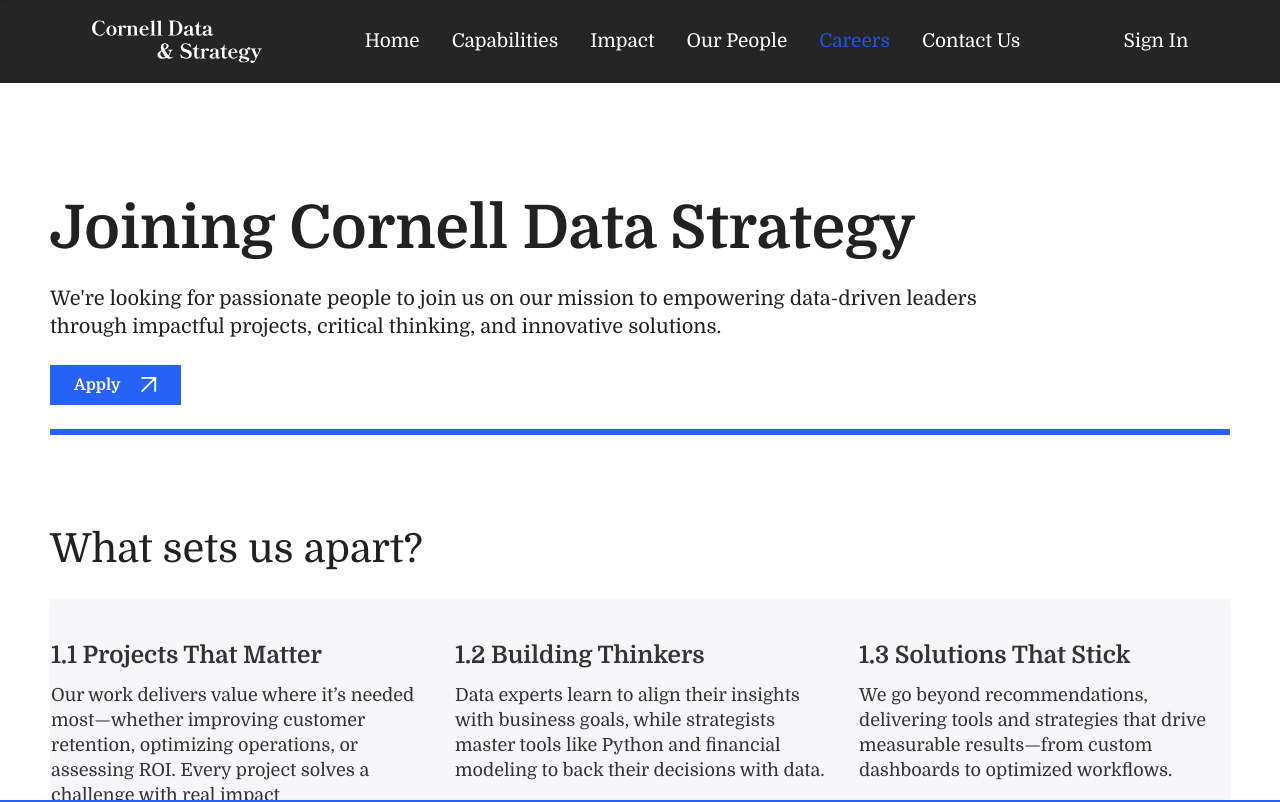
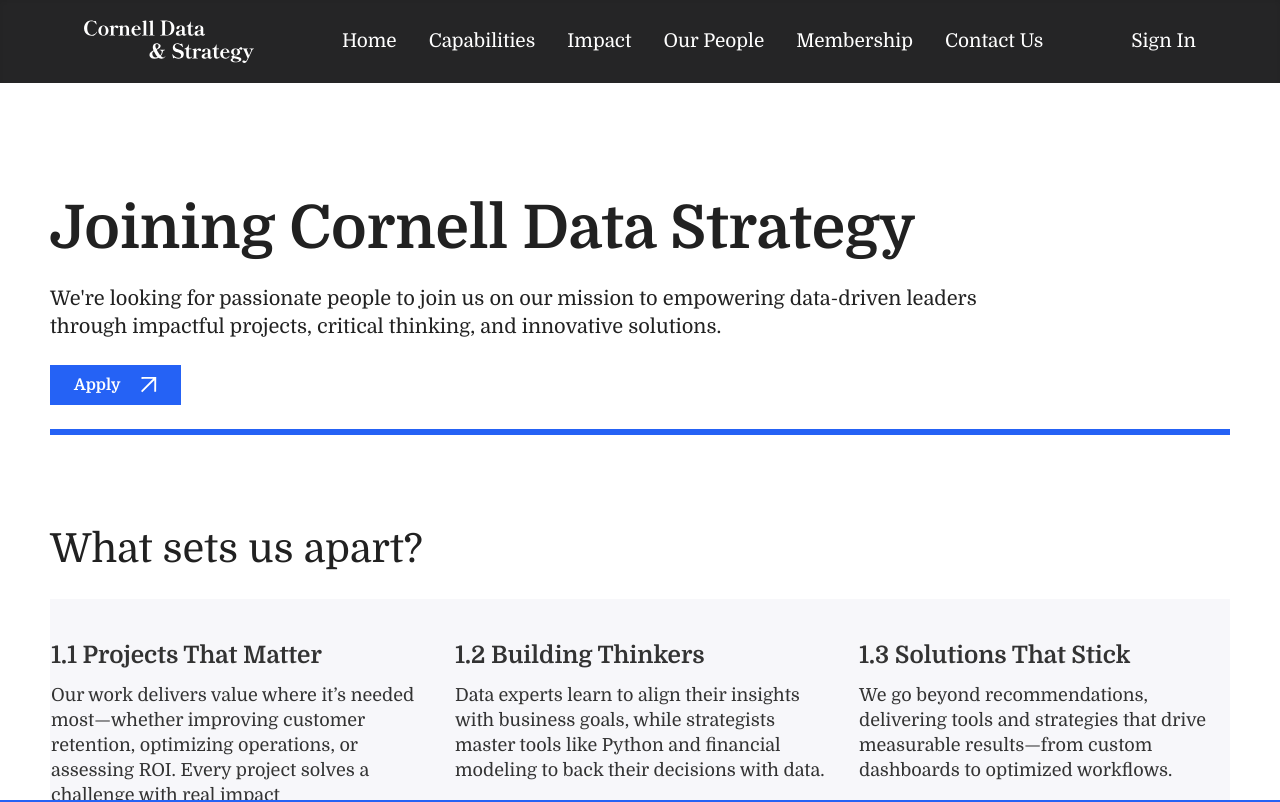
Before and after one commit to ahmed-52/cds, a React (Create React App) app in the folder frontend/: page /careers in a window 1280 px wide. Shown: the top 802 px of the page. Built offline with nearby package versions, Linux system fonts and the light colour scheme.

Commit message:
fixed dates

```diff
--- a/frontend/src/Home2.js
+++ b/frontend/src/Home2.js
@@ -437,7 +437,7 @@
                 href="/careers"
                 className="block py-1 text-white text-[18px] font-gs group relative hover:text-[#c3c3c3]"
               >
-                Careers
+                Membership
                 <span
                   className="absolute inset-x-0 bottom-1.5 w-[70px] h-0.5 bg-[#1E53EF] transform origin-left scale-x-0 group-hover:scale-x-100 transition-transform duration-700 ease-out"
                 ></span>
--- a/frontend/src/components/About.js
+++ b/frontend/src/components/About.js
@@ -444,7 +444,7 @@
         href="/careers"
         className="block py-1 text-white text-[18px] font-gs group relative hover:text-[#c3c3c3]"
       >
-        Careers
+        Membership
         <span
           className="absolute inset-x-0 bottom-1.5 w-[70px] h-0.5 bg-[#1E53EF] transform origin-left scale-x-0 group-hover:scale-x-100 transition-transform duration-700 ease-out"
         ></span>
--- a/frontend/src/components/Careers.js
+++ b/frontend/src/components/Careers.js
@@ -134,15 +134,16 @@
                                             {/* 2) Club Info Session */}
                                             <div className="relative mb-10">
                                                 <div className="absolute -left-[33px] top-1.5 bg-white w-4 h-4 rounded-full" />
-                                                <p className="text-sm mb-1">February 4th &amp; 6th</p>
+                                                <p className="text-sm mb-1">February 4th &amp; 5th</p>
                                                 <p className="text-lg font-semibold mb-0.5">Club Info Session</p>
-                                                <p className="text-sm">Location: TBD</p>
+                                                <p className="text-sm mb-1">Feb 4th: Warren Hall <strong>B51 </strong>5-6pm</p>
+                                                <p className="text-sm">Feb 5th: Warren Hall <strong>150 </strong>5-6pm</p>
                                             </div>
 
                                             {/* 3) Resume & Interview Workshop */}
                                             <div className="relative mb-10">
                                                 <div className="absolute -left-[33px] top-1.5 bg-white w-4 h-4 rounded-full" />
-                                                <p className="text-sm mb-1">February 8th</p>
+                                                <p className="text-sm mb-1">February 6th</p>
                                                 <p className="text-lg font-semibold mb-0.5">Resume &amp; Interview Workshop</p>
                                                 <p className="text-sm">Location: TBD</p>
                                             </div>
@@ -346,7 +347,7 @@
                                 href="/careers"
                                 className="block py-1 text-white text-[18px] font-gs group relative hover:text-[#c3c3c3]"
                             >
-                                Careers
+                                Membership
                                 <span
                                     className="absolute inset-x-0 bottom-1.5 w-[70px] h-0.5 bg-[#1E53EF] transform origin-left scale-x-0 group-hover:scale-x-100 transition-transform duration-700 ease-out"
                                 ></span>
--- a/frontend/src/components/Contact.js
+++ b/frontend/src/components/Contact.js
@@ -238,7 +238,7 @@
                 href="/careers"
                 className="block py-1 text-white text-[18px] font-gs group relative hover:text-[#c3c3c3]"
               >
-                Careers
+                Membership
                 <span
                   className="absolute inset-x-0 bottom-1.5 w-[70px] h-0.5 bg-[#1E53EF] transform origin-left scale-x-0 group-hover:scale-x-100 transition-transform duration-700 ease-out"
                 ></span>
--- a/frontend/src/components/Project.js
+++ b/frontend/src/components/Project.js
@@ -245,7 +245,7 @@
                                 href="/careers"
                                 className="block py-1 text-white text-[18px] font-gs group relative hover:text-[#c3c3c3]"
                             >
-                                Careers
+                                Membership
                                 <span
                                     className="absolute inset-x-0 bottom-1.5 w-[70px] h-0.5 bg-[#1E53EF] transform origin-left scale-x-0 group-hover:scale-x-100 transition-transform duration-700 ease-out"
                                 ></span>
--- a/frontend/src/components/Services.js
+++ b/frontend/src/components/Services.js
@@ -325,7 +325,7 @@
                                 href="/careers"
                                 className="block py-1 text-white text-[18px] font-gs group relative hover:text-[#c3c3c3]"
                             >
-                                Careers
+                                Membership
                                 <span
                                     className="absolute inset-x-0 bottom-1.5 w-[70px] h-0.5 bg-[#1E53EF] transform origin-left scale-x-0 group-hover:scale-x-100 transition-transform duration-700 ease-out"
                                 ></span>
--- a/frontend/src/components/ui/Header.js
+++ b/frontend/src/components/ui/Header.js
@@ -49,9 +49,9 @@
             </a>
             <a
               href="/careers"
-              className={`py-1 ${active === "careers" ? "text-[#1E53EF]" : `text-${textcl}`} ${size} ${fontFamily} group relative`}
+              className={`py-1 ${active === "membership" ? "text-[#1E53EF]" : `text-${textcl}`} ${size} ${fontFamily} group relative`}
             >
-              Careers
+              Membership
               <span className="absolute inset-x-0 bottom-1.5 w-[70px] h-[2px] bg-[#1E53EF] transform origin-left scale-x-0 group-hover:scale-x-100 transition-transform duration-700 ease-out"></span>
             </a>
             <a
```
